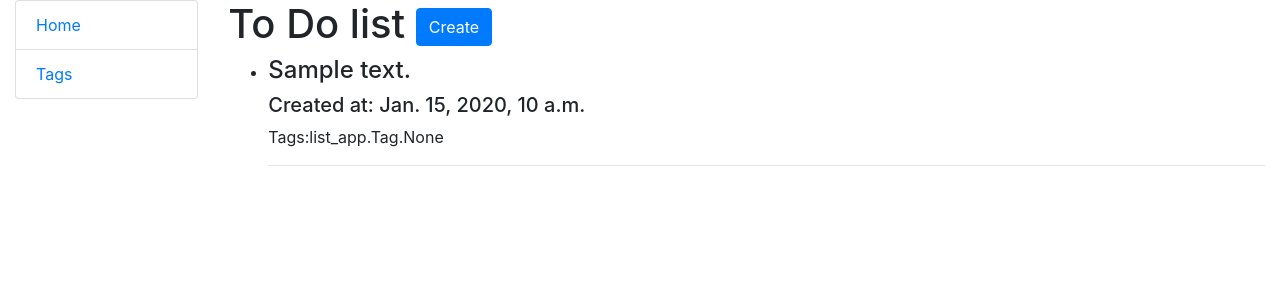
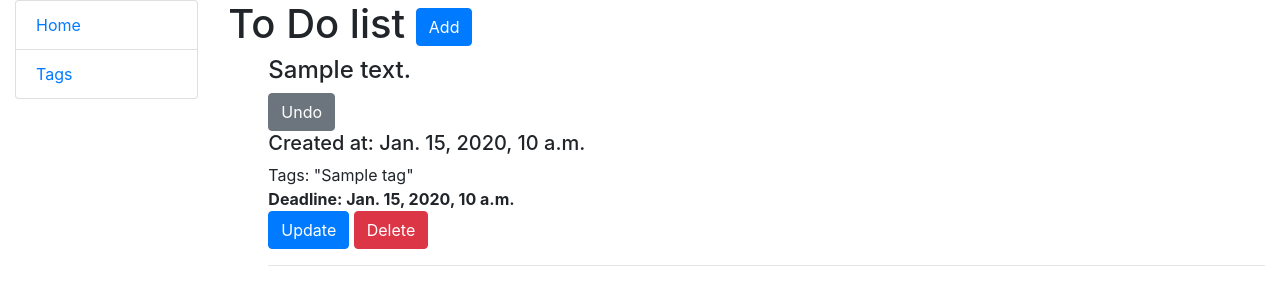
Before and after one commit to N1khto/to-do-list, a Django app: page / in a window 1280 px wide. Shown: the top 305 px of the page. Run offline with Django 4.2, Linux system fonts and the light colour scheme; tables that the repository leaves empty hold one stand-in row (values such as "Sample post").

Commit message:
1. Edited models, made migrations 2. Implemented complete\undo buttons

```diff
--- a/list_app/models.py
+++ b/list_app/models.py
@@ -11,6 +11,9 @@ class Tag(models.Model):
 class Task(models.Model):
     content = models.TextField()
     created_at = models.DateTimeField(auto_now_add=True)
-    deadline_date = models.DateTimeField(null=True)
+    deadline_date = models.DateTimeField(blank=True, null=True)
     done = models.BooleanField()
-    tags = models.ManyToManyField(Tag, related_name="tasks")
+    tags = models.ManyToManyField(Tag, related_name="tasks", blank=True)
+
+    class Meta:
+        ordering = ["done", "-created_at"]
--- a/list_app/urls.py
+++ b/list_app/urls.py
@@ -7,7 +7,8 @@ from list_app.views import (TaskListView,
                             TaskUpdateView,
                             TagUpdateView,
                             TaskDeleteView,
-                            TagDeleteView)
+                            TagDeleteView,
+                            done_undo)
 
 urlpatterns = [
     path("", TaskListView.as_view(), name="index"),
@@ -18,7 +19,7 @@ urlpatterns = [
     path("tag/<int:pk>/update/", TagUpdateView.as_view(), name="tag-update"),
     path("task/<int:pk>/delete/", TaskDeleteView.as_view(), name="task-delete"),
     path("tag/<int:pk>/delete/", TagDeleteView.as_view(), name="tag-delete"),
-
+    path("cars/<int:pk>/done_undo/", done_undo, name="done_undo",),
 ]
 
 app_name = "list_app"
--- a/list_app/views.py
+++ b/list_app/views.py
@@ -1,3 +1,4 @@
+from django.http import HttpResponseRedirect
 from django.shortcuts import render
 from django.urls import reverse_lazy
 from django.views import generic
@@ -7,6 +8,7 @@ from list_app.models import Task, Tag
 
 
 class TaskListView(generic.ListView):
+    queryset = Task.objects.all()
     model = Task
     context_object_name = "task_list"
     template_name = "list_app/index.html"
@@ -50,3 +52,14 @@ class TagUpdateView(generic.UpdateView):
 class TagDeleteView(generic.DeleteView):
     model = Tag
     success_url = reverse_lazy("list_app:tag-list")
+
+
+def done_undo(request, pk):
+    task = Task.objects.get(id=pk)
+    if task.done:
+        task.done = False
+        task.save()
+    else:
+        task.done = True
+        task.save()
+    return HttpResponseRedirect(reverse_lazy("list_app:index"))
--- a/templates/list_app/index.html
+++ b/templates/list_app/index.html
@@ -4,7 +4,7 @@
   <h1>
     To Do list
     <a href="{% url 'list_app:task-create' %}" class="btn btn-primary link-to-page">
-      Create
+      Add
     </a>
   </h1>
 
@@ -12,11 +12,37 @@
   {% if task_list %}
     <ul>
       {% for task in task_list %}
-        <li><h4>{{ task.content }}</h4>
-          <h5>Created at: {{ task.created_at }}</h5>
-          <p>Tags:{{ task.tags }}</p>
-          <hr>
-        </li>
+        <div style="display: inline-block">
+          <h4>{{ task.content }}</h4>
+          {% if not task.done %}
+            <span style="color: red"><b>Not Done</b></span>
+          {% endif %}
+          {% if not task.done %}
+            <a href="{% url 'list_app:done_undo' pk=task.id %}" class="btn btn-success link-to-page">
+              Complete
+            </a>
+          {% else %}
+            <a href="{% url 'list_app:done_undo' pk=task.id %}" class="btn btn-secondary link-to-page">
+              Undo
+            </a>
+          {% endif %}
+        </div>
+
+        <h5>Created at: {{ task.created_at }}</h5>
+        <div>Tags:
+          {% for tag in task.tags.all %}
+            "{{ tag.name }}"
+          {% endfor %}</div>
+        {% if task.deadline_date %}
+          <div><b>Deadline: {{ task.deadline_date }}</b></div>
+        {% endif %}
+        <a href="{% url 'list_app:task-update' pk=task.id %}" class="btn btn-primary link-to-page">
+          Update
+        </a>
+        <a href="{% url 'list_app:task-delete' pk=task.id %}" class="btn btn-danger link-to-page">
+          Delete
+        </a>
+        <hr>
       {% endfor %}
     </ul>
   {% else %}
```
Also changed, not shown: list_app/migrations/0002_alter_task_options_alter_task_deadline_date.py (added), list_app/migrations/0003_alter_task_deadline_date.py (added), list_app/migrations/0004_alter_task_tags.py (added).
